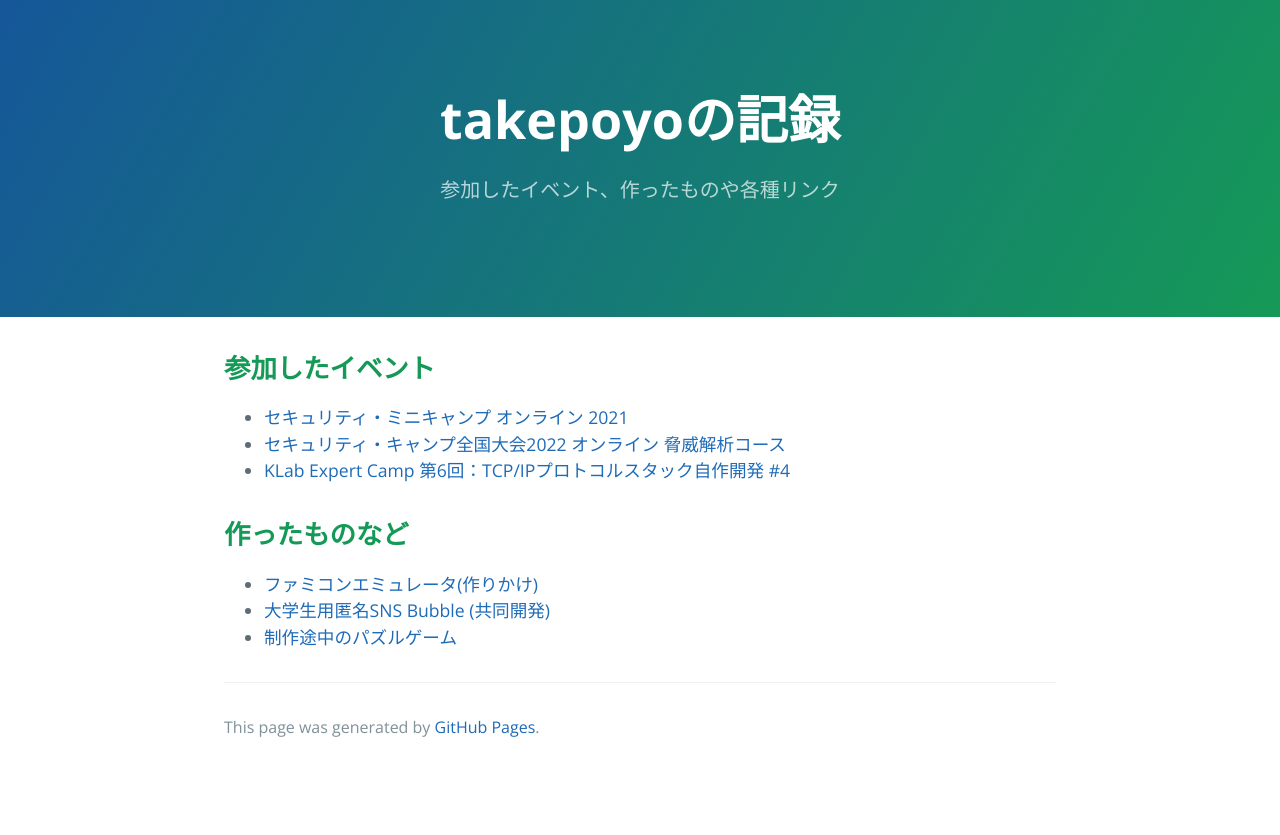
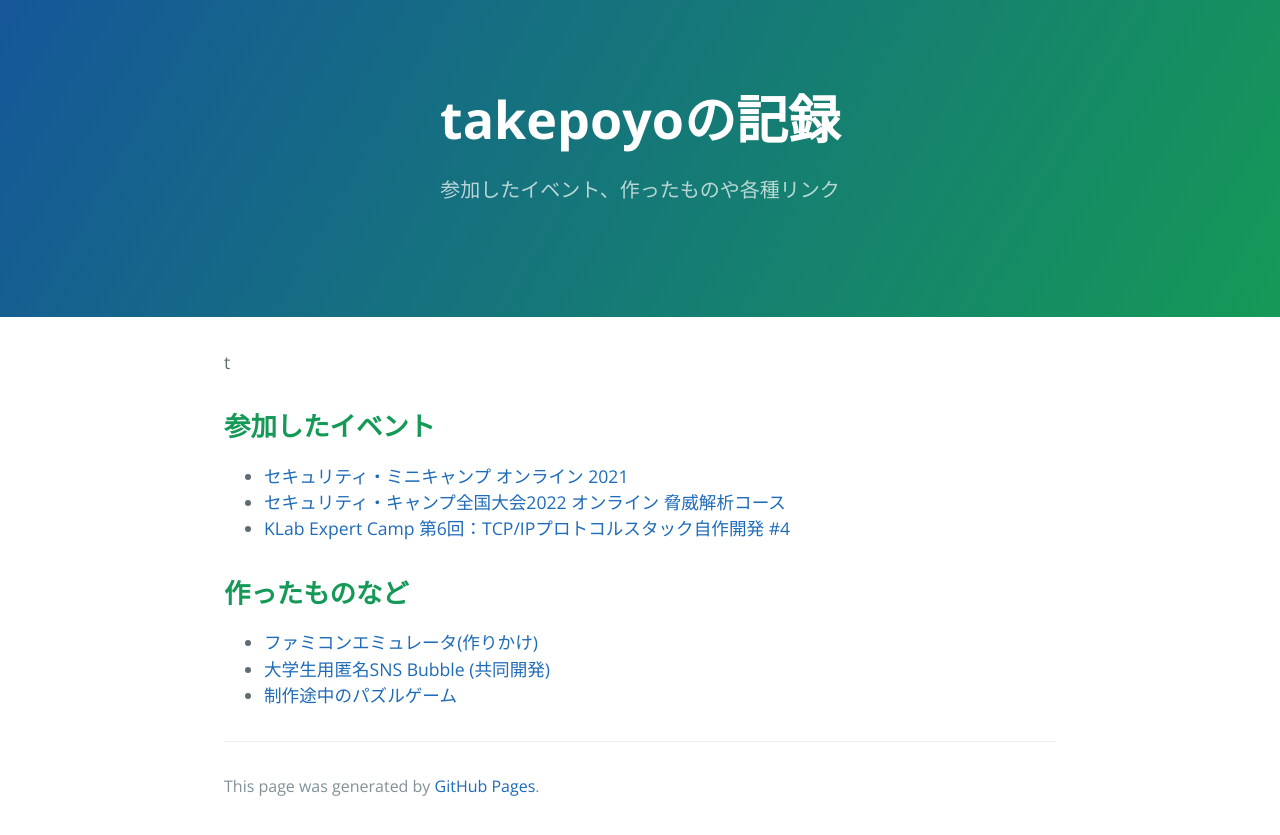
Before and after one commit to onagonanja/onagonanja.github.io, a Jekyll site: the page built from index.md, in a window 1280 px wide. Shown: the top 835 px of the page. Built offline with Jekyll 4.4.1, drawn with Linux system fonts in a browser that asks for light colours.

```diff
--- a/index.md
+++ b/index.md
@@ -1,6 +1,8 @@
 ---
 layout: default
 ---
+
+t
 
 ## **参加したイベント**
 
```
Also changed, not shown: README.md (deleted).
